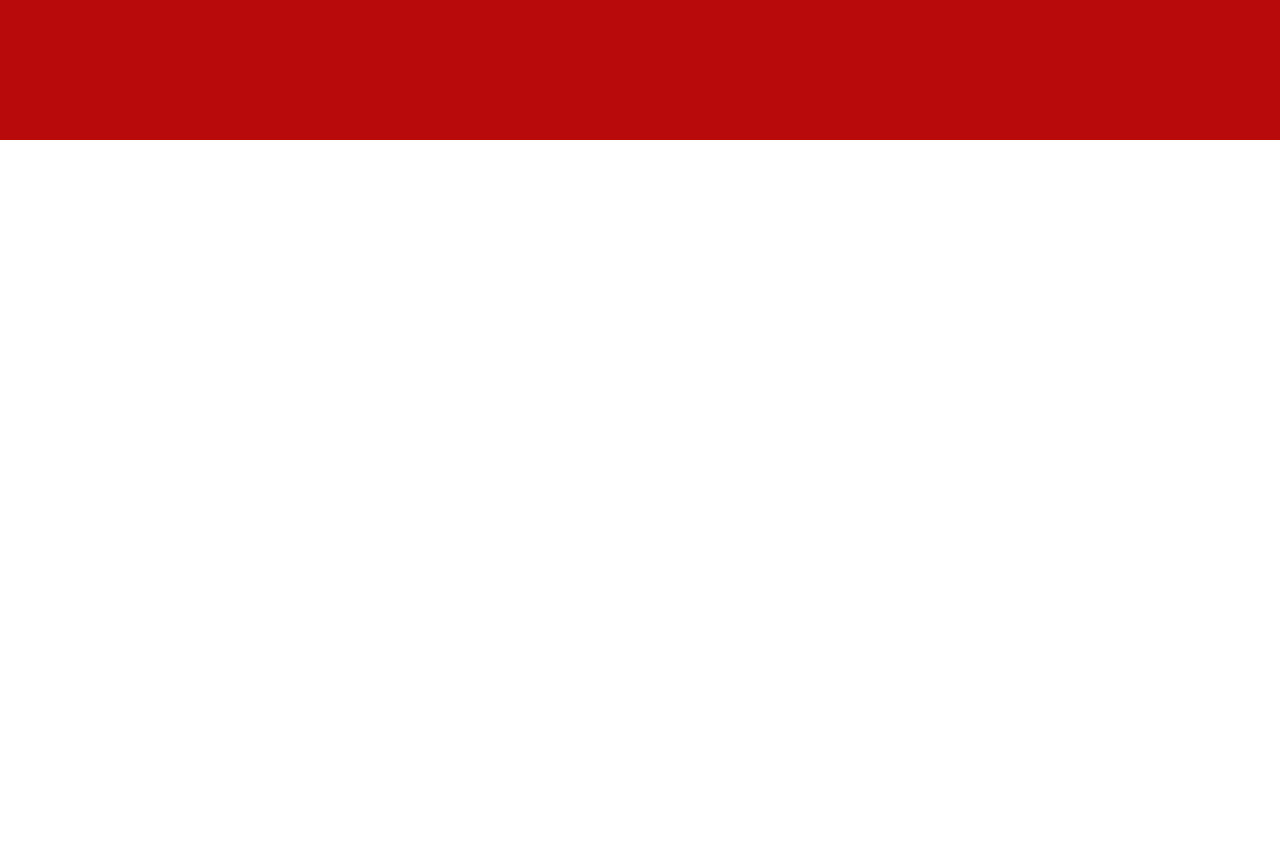
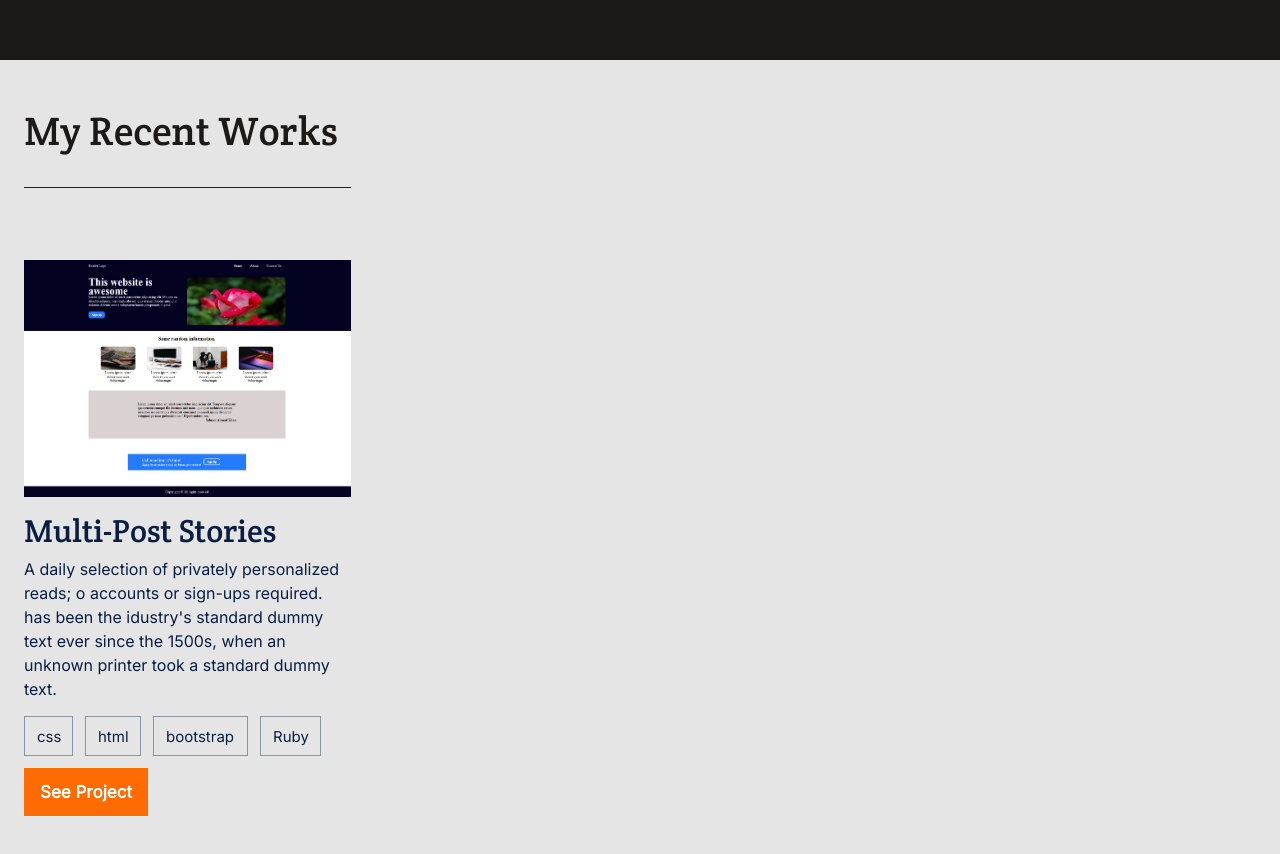
Before and after one commit to fpsapc/MyPortfolio, a website: page index.html in a window 1280 px wide. Shown: the part 752-1606 px from the top of the page. Before the commit the page ends 892 px from the top, so only its background shows below. Drawn offline with Linux system fonts and the light colour scheme.

Commit message:
add my recent work in work section
add images of my recent work to image folder and design page 2 of portfolio i.e My Recent Works

```diff
--- a/index.html
+++ b/index.html
@@ -27,6 +27,9 @@
       href="https://fonts.googleapis.com/css2?family=Poppins&display=swap"
       rel="stylesheet"
     />
+    <link rel="preconnect" href="https://fonts.googleapis.com">
+<link rel="preconnect" href="https://fonts.gstatic.com" crossorigin>
+<link href="https://fonts.googleapis.com/css2?family=Inter&display=swap" rel="stylesheet">
     <title>Salman Ahmad Khan's Portfolio</title>
   </head>
   <body>
@@ -48,7 +51,7 @@
           </p>
         </div>
         <!--
-        use section2 for social elements -->
+        use class sociallinks for social elements -->
         <div class="sociallinks">
           <ul>
             <li>
@@ -71,9 +74,17 @@
         <img class="backgroundimg" src="/img/Illustration.png" alt="" />
       </section>
       <section class="work">
-       <div>
-        Lorem, ipsum dolor sit amet consectetur adipisicing elit. Error at numquam et? Et quos labore quis quae unde sint soluta! Officia soluta placeat, eaque maxime asperiores modi beatae deleniti aliquid.
+       <h1 id="work-title">My Recent Works</h1>
+       <img id="work-image" src="/img/odinproject.jpg" alt="">
+       <h2 id="work-subtitle">Multi-Post Stories</h2>
+       <p id="work-details">A daily selection of privately personalized reads; o accounts or sign-ups required. has been the idustry's standard dummy text ever since the 1500s, when an unknown printer took a standard dummy text.</p>
+       <div class="flex">
+        <p class="flex-item item1">css</p>
+        <p class="flex-item item2">html</p>
+        <p class="flex-item item3">bootstrap</p>
+        <p class="flex-item item4">Ruby</p>
        </div>
+       <button id="work-button">See Project</button>
       </section>
     </main>
     <footer></footer>
--- a/styles/styles.css
+++ b/styles/styles.css
@@ -39,7 +39,7 @@ i {
   height: 90vh;
   padding: 120px 24px;
   gap: 12px;
-  position: absolute;
+  position: relative;
 }
 
 .intro h1 {
@@ -103,14 +103,94 @@ div ul li {
 }
 
 .work {
-  display: flex;
+  display: grid;
   width: 100vw;
   height: 100vh;
-  background-color: #b80a0a;
-  z-index: 1;
+  background-color: #e5e5e5;
+  padding: 120px 24px;
+  gap: 12px;
+  align-content: center;
 }
 
-main {
+#work-title {
+  font-family: "Crete Round", serif;
+  font-weight: 400;
+  font-size: 40px;
+  line-height: 52px;
+  color: #1c1a19;
+  border-bottom: 1px solid #212121;
+  width: 327px;
+  height: 83px;
+}
+
+#work-image {
+  margin-top: 60px;
+  width: 327px;
+  height: 237px;
+}
+
+#work-subtitle {
+  font-family: "Crete Round", serif;
+  font-weight: 400;
+  font-size: 32px;
+  line-height: 44px;
+  color: #091e42;
+  width: 327px;
+  height: 36px;
+}
+
+#work-details {
+  width: 327px;
+  height: 147px;
+  color: #091e42;
+  font-family: "Inter", sans-serif;
+  font-size: 16px;
+  line-height: 24px;
+}
+
+.flex {
   display: flex;
-  flex-direction: column;
+  justify-content: flex-start;
 }
+
+.flex-item {
+  color: #091e42;
+  font-family: "Inter", sans-serif;
+  font-size: 15px;
+  line-height: 20px;
+  border: 1px solid #8993a4;
+  padding: 10px 12px;
+  height: 40px;
+  align-items: center;
+  margin-right: 12px;
+}
+
+.item1 {
+  width: 49px;
+}
+
+.item2 {
+  width: 56px;
+}
+
+.item3 {
+  width: 95px;
+}
+
+.item4 {
+  width: 61px;
+}
+
+#work-button {
+  width: 124px;
+  height: 48px;
+  background-color: #ff6b00;
+  font-family: "Inter", sans-serif;
+  font-size: 17px;
+  line-height: 24px;
+  font-weight: 700;
+  letter-spacing: 3%;
+  font-style: normal;
+  color: white;
+  border: none;
+}
```
Also changed, not shown: img/cafemenu.jpg (added), img/catphoto.jpg (added), img/odinproject.jpg (added), img/photogallery.jpg (added), img/quiz.jpg (added), img/tributepage.jpg (added).
